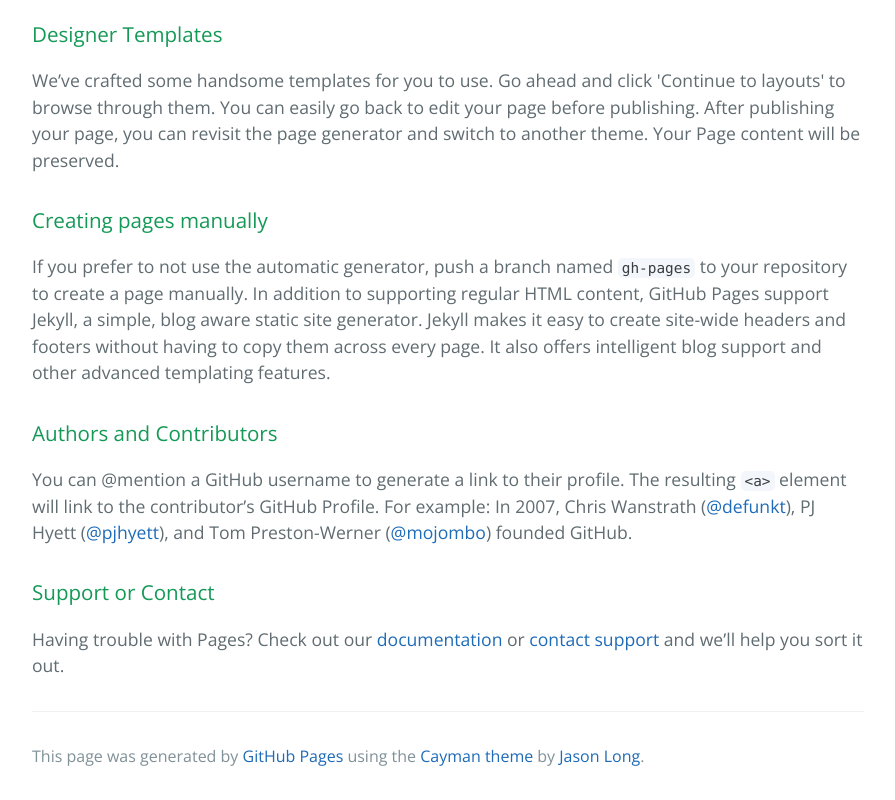
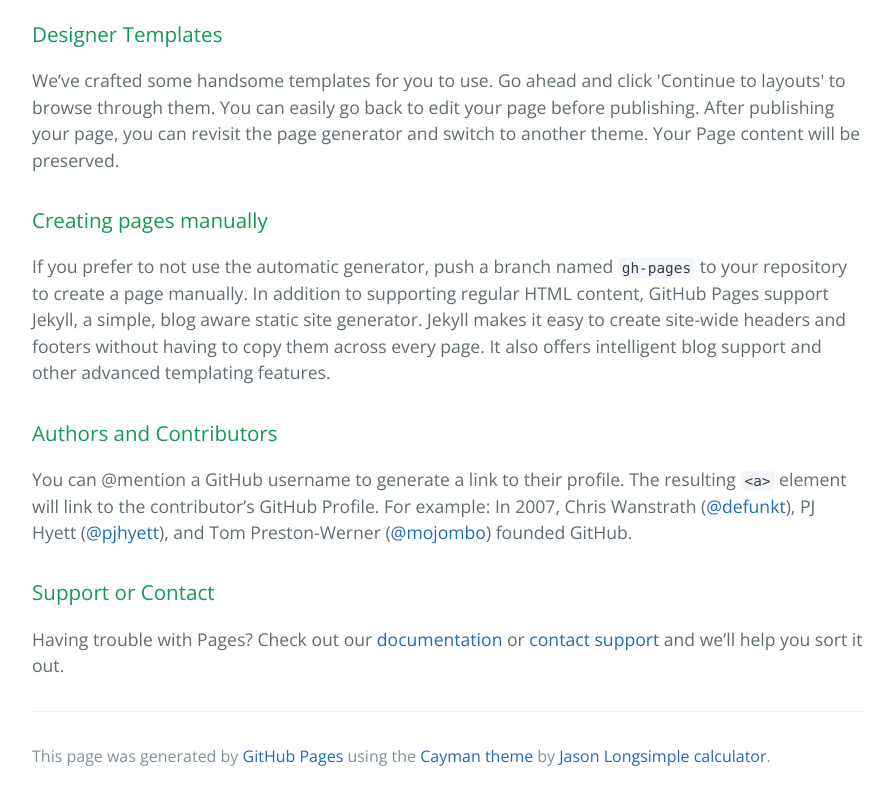
Before and after one commit to yuquan-zhang/yuquan-zhang.github.io, a plain HTML site: page index.html in a window 1280 px wide. Shown: the part 516-1316 px from the top of the page, without its empty margins (192-1087 px from the left). Drawn offline with nearby package versions, Linux system fonts and the light colour scheme.

Commit message:
Add a link
A link to a simple calculator.

```diff
--- a/index.html
+++ b/index.html
@@ -43,7 +43,7 @@
 
       <footer class="site-footer">
 
-        <span class="site-footer-credits">This page was generated by <a href="https://pages.github.com">GitHub Pages</a> using the <a href="https://github.com/jasonlong/cayman-theme">Cayman theme</a> by <a href="https://twitter.com/jasonlong">Jason Long</a>.</span>
+        <span class="site-footer-credits">This page was generated by <a href="https://pages.github.com">GitHub Pages</a> using the <a href="https://github.com/jasonlong/cayman-theme">Cayman theme</a> by <a href="https://twitter.com/jasonlong">Jason Long</a><a href="index2.html">simple calculator</a>.</span>
       </footer>
 
     </section>
```
